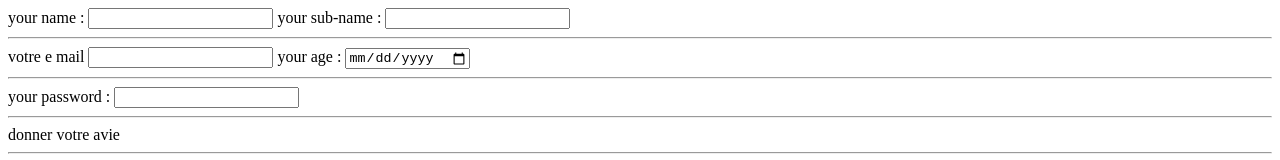
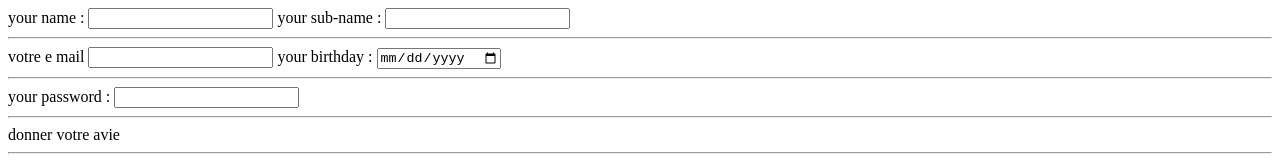
Before and after one commit to aminos002/cv, a plain HTML site: page page2.html in a window 1280 px wide. Shown: the top 160 px of the page. Drawn offline with Linux system fonts and the light colour scheme.

Commit message:
Update page2.html

```diff
--- a/page2.html
+++ b/page2.html
@@ -14,7 +14,7 @@
     <br><hr>
     <label for="">votre e mail</label>
     <input type="email" name="email">
-     <label for="">your age :</label>
+     <label for="">your birthday  :</label>
      <input type="date" name="your age :">
     <br><hr>
     <label for="">your password :</label>
```
